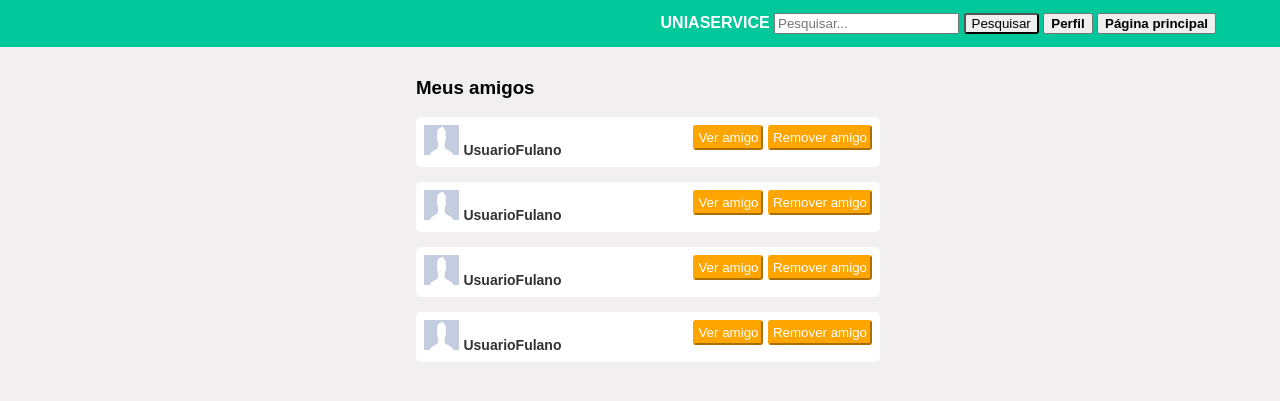
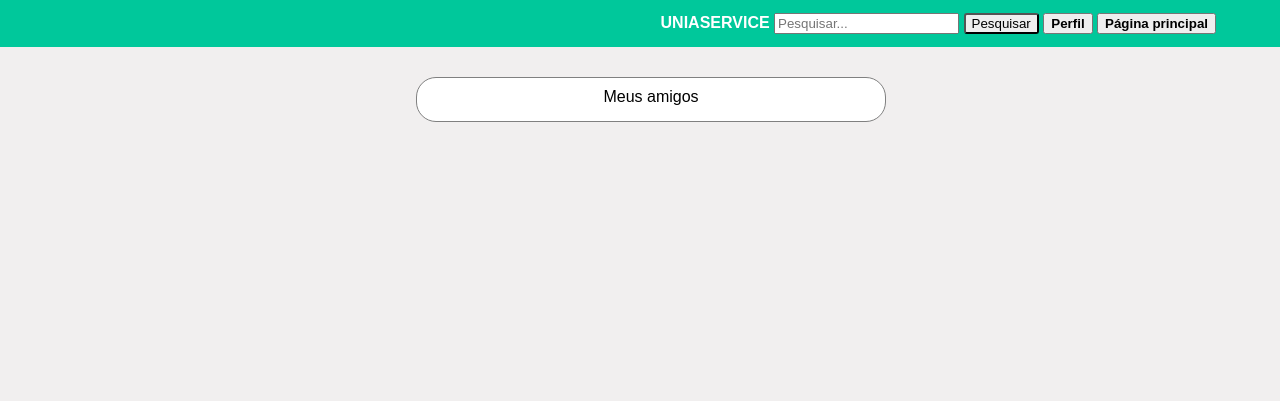
Before and after one commit to Nunes03/site-programacao-web, a PHP site: page /amigo.html in a window 1280 px wide. Shown: the top 401 px of the page. Run offline with PHP 8.4, Linux system fonts and the light colour scheme.

Commit message:
salvando código

```diff
--- a/components/amigo/amigo.css
+++ b/components/amigo/amigo.css
@@ -6,7 +6,6 @@ body, html {
 }
 
 .container {
-    display: block;
     width: 100%;
     height: 100%;
 }
@@ -36,7 +35,7 @@ body, html {
 }
 
 .conteudo {
-    display: block;
+    display: flex;
     background-color: white;
     border-radius: 5px;
     width: 100%;
@@ -46,35 +45,38 @@ body, html {
 }
 
 .foto-perfil {
-    width: 35px;
-    height: 30px;
+    width: 50px;
+    height: 50px;
 }
 
 .nome-usuario {
-    font-size: 14px;
+    font-size: 18px;
     font-weight: bold;
-    color: rgb(51, 50, 50);
+    color: rgb(87, 87, 87);
+    margin-left: 5px;
+    margin-top: 25px;
 }
 
 .cabecalho-info {
     width: 50%;
-    display: inline-block;
+    display: flex;
 }
 
 .cabecalho-botao {
     width: 50%;
     float: right;
     text-align: end;
+    margin-top: 15px;
 }
 
 .botao {
-    font-weight: 400;
     background-color: orange;
     border-color: orange;
     border-radius: 3px;
     color: white;
     margin-bottom: 5px;
-    padding: 3px;
+    padding: 5px;
+    margin-right: 7px;
 }
 
 .botao:hover {
@@ -82,3 +84,21 @@ body, html {
     transition: box-shadow ease-out 0.6s;
     cursor: pointer;
 }
+
+.info-message-container {
+    display: flex;
+    justify-content: center;
+
+    background-color: rgb(255, 255, 255);
+
+    border: 1px solid rgb(128, 128, 128);
+    border-radius: 20px;
+
+    width: 100%;
+    padding: 10px;
+    margin-bottom: 10px;
+}
+
+.info-message {
+    margin-bottom: 5px;
+}
--- a/components/amigo/amigo.html
+++ b/components/amigo/amigo.html
@@ -15,45 +15,8 @@
                 <button id="homeButton" type="button" class="menu-item">Página principal</button>
             </div>
             <div class="container-informacoes-amigos">
-                <h3>Meus amigos</h3>
-                <div class="conteudo">
-                    <div class="cabecalho-info">
-                        <img class="foto-perfil" src="../../assets/fotoPerfil.jpg">
-                        <a class="nome-usuario">UsuarioFulano</a>
-                    </div>
-                    <div class="cabecalho-botao">
-                        <button class="botao">Ver amigo</button>
-                        <button class="botao">Remover amigo</button>
-                    </div>
-                </div>
-                <div class="conteudo">
-                    <div class="cabecalho-info">
-                        <img class="foto-perfil" src="../../assets/fotoPerfil.jpg">
-                        <a class="nome-usuario">UsuarioFulano</a>
-                    </div>
-                    <div class="cabecalho-botao">
-                        <button class="botao">Ver amigo</button>
-                        <button class="botao">Remover amigo</button>
-                    </div>
-                </div>
-                <div class="conteudo">
-                    <div class="cabecalho-info">
-                        <img class="foto-perfil" src="../../assets/fotoPerfil.jpg">
-                        <a class="nome-usuario">UsuarioFulano</a>
-                    </div>
-                    <div class="cabecalho-botao">
-                        <button class="botao">Ver amigo</button>
-                        <button class="botao">Remover amigo</button>
-                    </div>
-                </div><div class="conteudo">
-                    <div class="cabecalho-info">
-                        <img class="foto-perfil" src="../../assets/fotoPerfil.jpg">
-                        <a class="nome-usuario">UsuarioFulano</a>
-                    </div>
-                    <div class="cabecalho-botao">
-                        <button class="botao">Ver amigo</button>
-                        <button class="botao">Remover amigo</button>
-                    </div>
+                <div class="info-message-container">
+                    <span class="info-message">Meus amigos</span>
                 </div>
             </div>
         </div>
--- a/components/amigo/amigo.php
+++ b/components/amigo/amigo.php
@@ -6,8 +6,6 @@ require_once __DIR__ . str_replace("/", DIRECTORY_SEPARATOR, "/../../src/Dto/Ami
 require_once __DIR__ . str_replace("/", DIRECTORY_SEPARATOR, "/../../src/Utils/Util.php");
 
 $amigoOutput = loadAmigos();
-var_dump("amigo.pho - loadAmigos() - amigoOutput");
-var_dump($amigoOutput);
 
 echo json_encode($amigoOutput);
 
--- a/components/perfil/perfil.js
+++ b/components/perfil/perfil.js
@@ -63,6 +63,10 @@ function populateUserData() {
     document.querySelector('#fullName').innerText = userOutput.name + " " + lastName;
     document.querySelector('#birthday').value = userOutput.birthday;
     document.querySelector('#status').value = userOutput.status;
+
+    //anotacao suy
+    //  desse jeito para capturar link da foto do banco
+    // e procurar no caminho C:\xampp\htdocs\site-programacao-web\src\UserFile\Profile
 
     let profilePhotoPath;
     if (userOutput.photoFileName != null) {
--- a/src/Dto/AmigoDto.php
+++ b/src/Dto/AmigoDto.php
@@ -5,11 +5,11 @@ class AmigoDto {
     /**
      * @var string
      */
-    public $user_email;
+    public $email_user;
 
     /**
      * @var string
      */
-    public $amigo_email;
+    public $email_amigo;
 
 }
```
Also changed, not shown: components/amigo/amigo.js (+106 -13 lines), components/utils/method-util.php (+12 -7 lines), src/Database/Repositories/AmigoRepository.php (+14 -9 lines).
